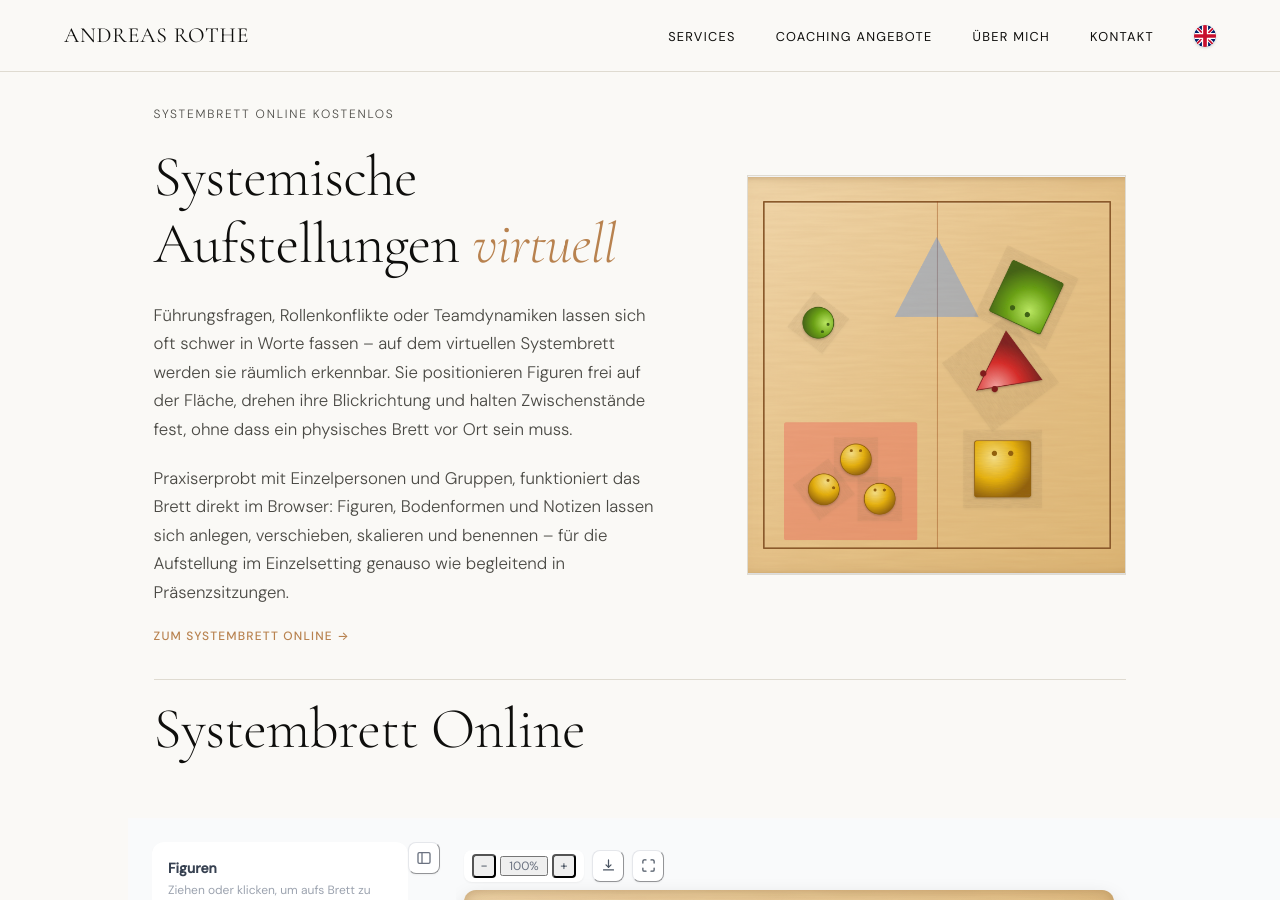
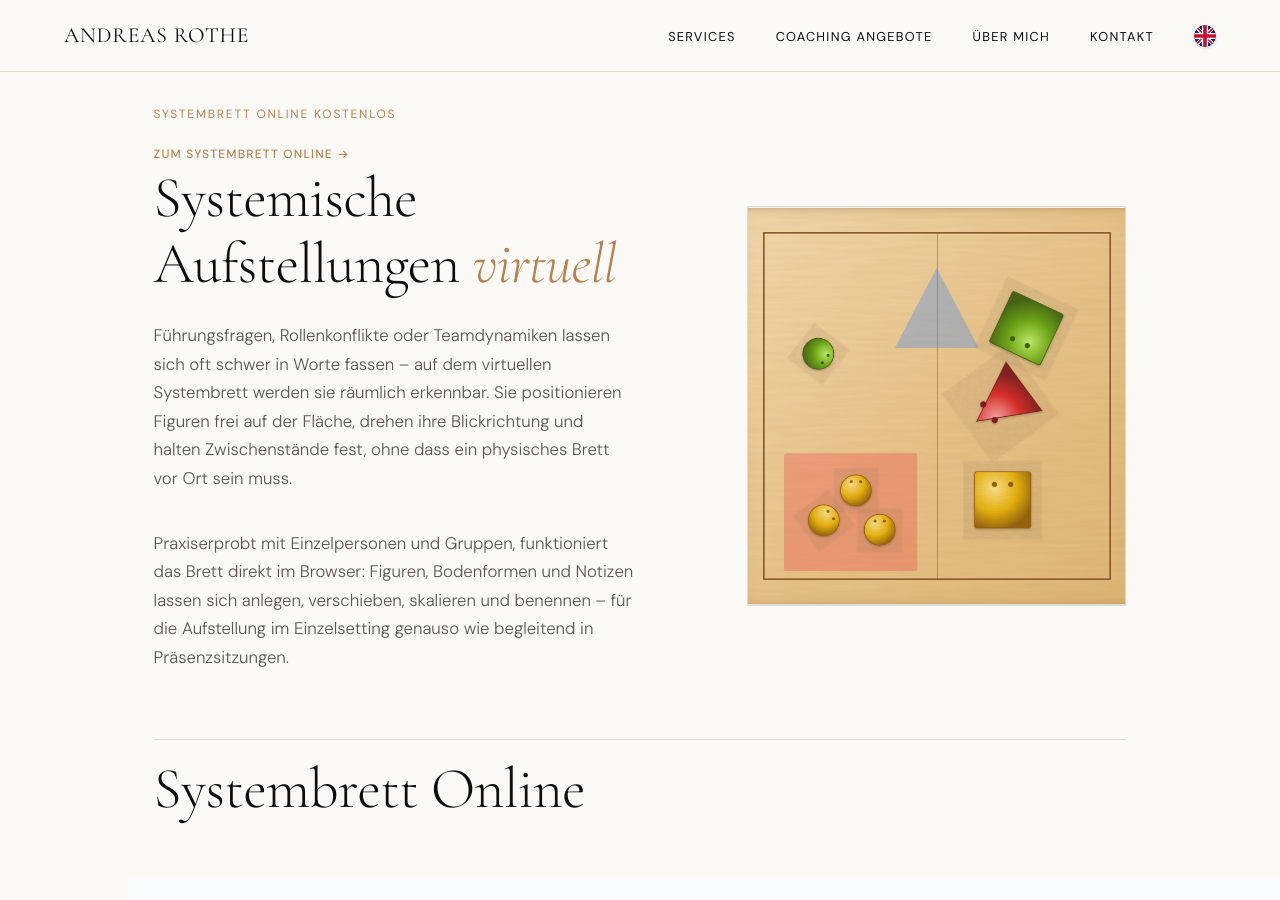
Before and after one commit to arothe161/andreasrothe, a Jekyll site: the page built from systembrett.html, in a window 1280 px wide and 900 px high. Built offline with Jekyll 4.4.1, drawn with Linux system fonts in a browser that asks for light colours.

Commit message:
Add call-to-action link in hero section
Updated the hero section to include a new call-to-action link.

```diff
--- a/systembrett.html
+++ b/systembrett.html
@@ -8,9 +8,11 @@
 ---
 
 <section id="systembrett-intro" class="lp-split-section">
-  <div class="lp-split-text">
+  <div class="hero-text">
     <p class="hero-eyebrow">{{ site.data.de.systembrett_eyebrow }}</p>
-
+    <a href="#systembrett-headline" class="angebot-link">
+      {{ site.data.de.systembrett_cta }}
+    </a>
     <h1 class="hero-title">
       {{ site.data.de.systembrett_title_line1 }} <em>{{ site.data.de.systembrett_title_em }}</em>
     </h1>
@@ -22,10 +24,6 @@
     <p class="hero-sub">
       {{ site.data.de.systembrett_p2 }}
     </p>
-
-    <a href="#systembrett-headline" class="angebot-link">
-      {{ site.data.de.systembrett_cta }}
-    </a>
   </div>
 
   <div class="hero-image">
```
